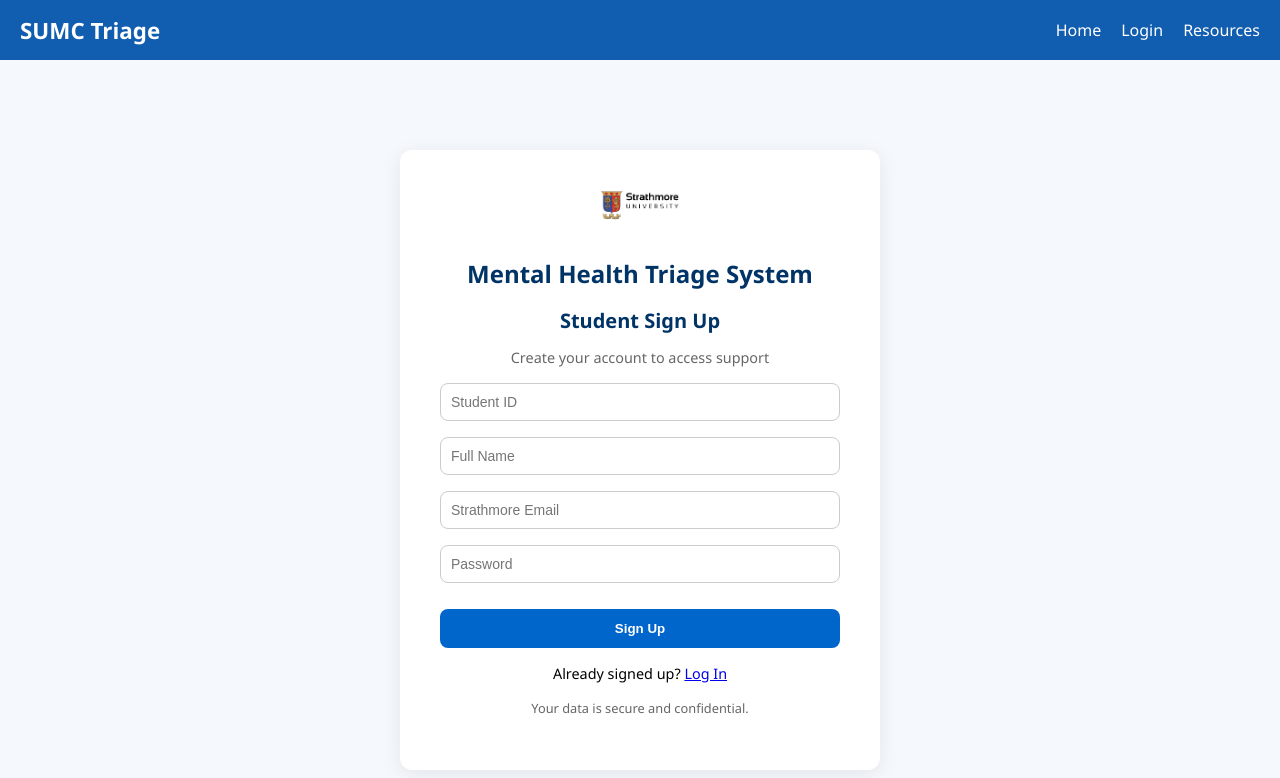
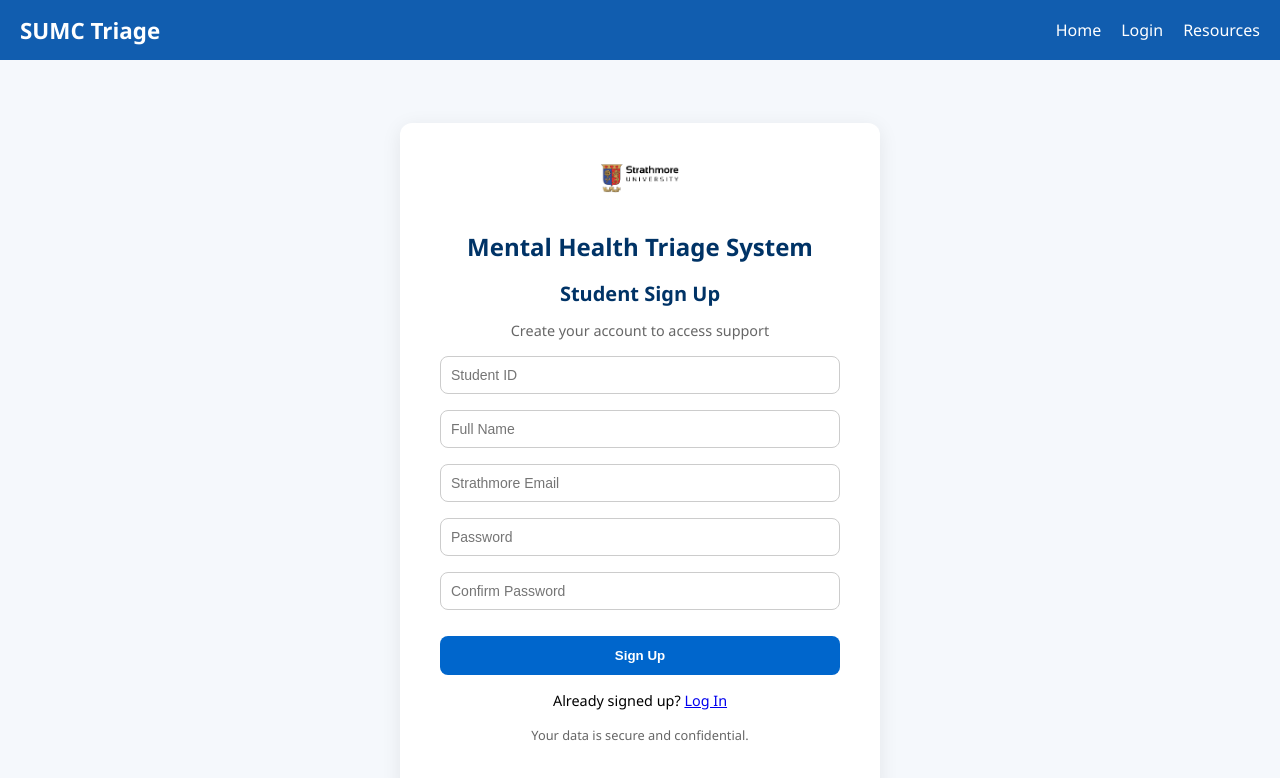
Before and after one commit to PattyMbua/mental-health-triage-system, a React (Create React App) app in the folder frontend/: page /signUp in a window 1280 px wide. Shown: the top 778 px of the page. Built offline with nearby package versions, Linux system fonts and the light colour scheme.

Commit message:
Updated Signup.js: Added confirm password field

```diff
--- a/frontend/src/pages/Signup.js
+++ b/frontend/src/pages/Signup.js
@@ -9,6 +9,7 @@ const Signup = () => {
   const [fullName, setFullName] = useState("");
   const [email, setEmail] = useState("");
   const [password, setPassword] = useState("");
+  const [confirmPassword, setConfirmPassword] = useState("");
   const [feedback, setFeedback] = useState("");
 
   const validatePassword = (password, studentId, email) => {
@@ -26,7 +27,7 @@ const Signup = () => {
 
   const validateFullName = (fullName) => {
     const nameWords = fullName.trim().split(/\s+/).filter(word => word.length > 0);
-    const isInvalid = nameWords.length < 2; // Check for at least two words
+    const isInvalid = nameWords.length < 2;
     let feedbackMessage = "";
     if (isInvalid) feedbackMessage = "Full Name must include at least two words (e.g., First and Last Name).";
     return { isInvalid, feedbackMessage };
@@ -39,7 +40,7 @@ const Signup = () => {
     const { isWeak, feedbackMessage: passwordFeedback } = validatePassword(password, studentId, email);
     const { isInvalid: nameInvalid, feedbackMessage: nameFeedback } = validateFullName(fullName);
 
-    if (!studentId || !fullName || !email || !password) {
+    if (!studentId || !fullName || !email || !password || !confirmPassword) {
       setFeedback("❌ Please fill in all fields.");
       return;
     }
@@ -49,6 +50,10 @@ const Signup = () => {
     }
     if (nameInvalid) {
       setFeedback(`❌ ${nameFeedback}`);
+      return;
+    }
+    if (password !== confirmPassword) {
+      setFeedback("❌ Passwords do not match. Please confirm your password.");
       return;
     }
 
@@ -126,6 +131,17 @@ const Signup = () => {
             placeholder="Password"
             required
           />
+          <label htmlFor="confirmPassword" className="sr-only">
+            Confirm Password
+          </label>
+          <input
+            id="confirmPassword"
+            type="password"
+            value={confirmPassword}
+            onChange={(e) => setConfirmPassword(e.target.value)}
+            placeholder="Confirm Password"
+            required
+          />
           <button type="submit">Sign Up</button>
         </form>
         {feedback && <p className="feedback">{feedback}</p>}
```
